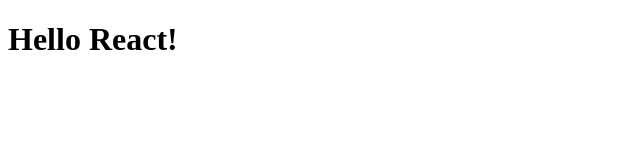
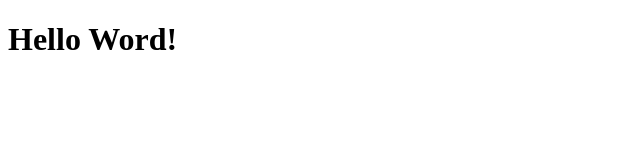
Before and after one commit to cauealb/projects-React, a React (Vite) app in the folder 2 - App de compras/app-compras/: page / in a window 1280 px wide. Shown: the top 160 px of the page, without its empty margins (0-640 px from the left). Built offline with nearby package versions, Linux system fonts and the light colour scheme.

Commit message:
Usando o context API

```diff
--- a/2 - App de compras/app-compras/src/App.tsx
+++ b/2 - App de compras/app-compras/src/App.tsx
@@ -1,11 +1,11 @@
-
+import AppContext from "./components/AppContext/AppContext"
 
 export default function App() {
 
 
   return (
-      <>
-        <h1>Hello React!</h1>
-      </>
+      <AppContext>
+        <h1>Hello Word!</h1>
+      </AppContext>
   )
 }
```
